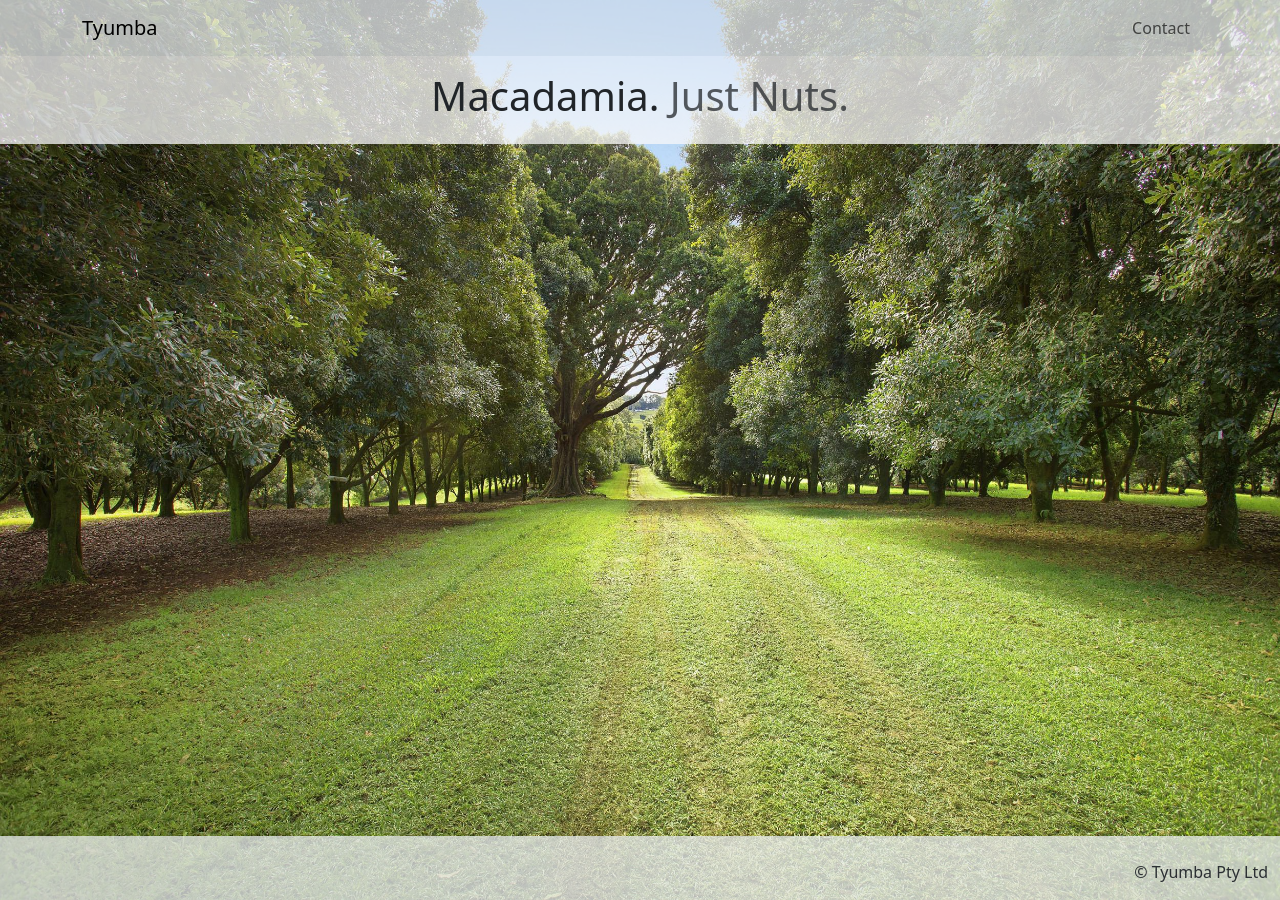
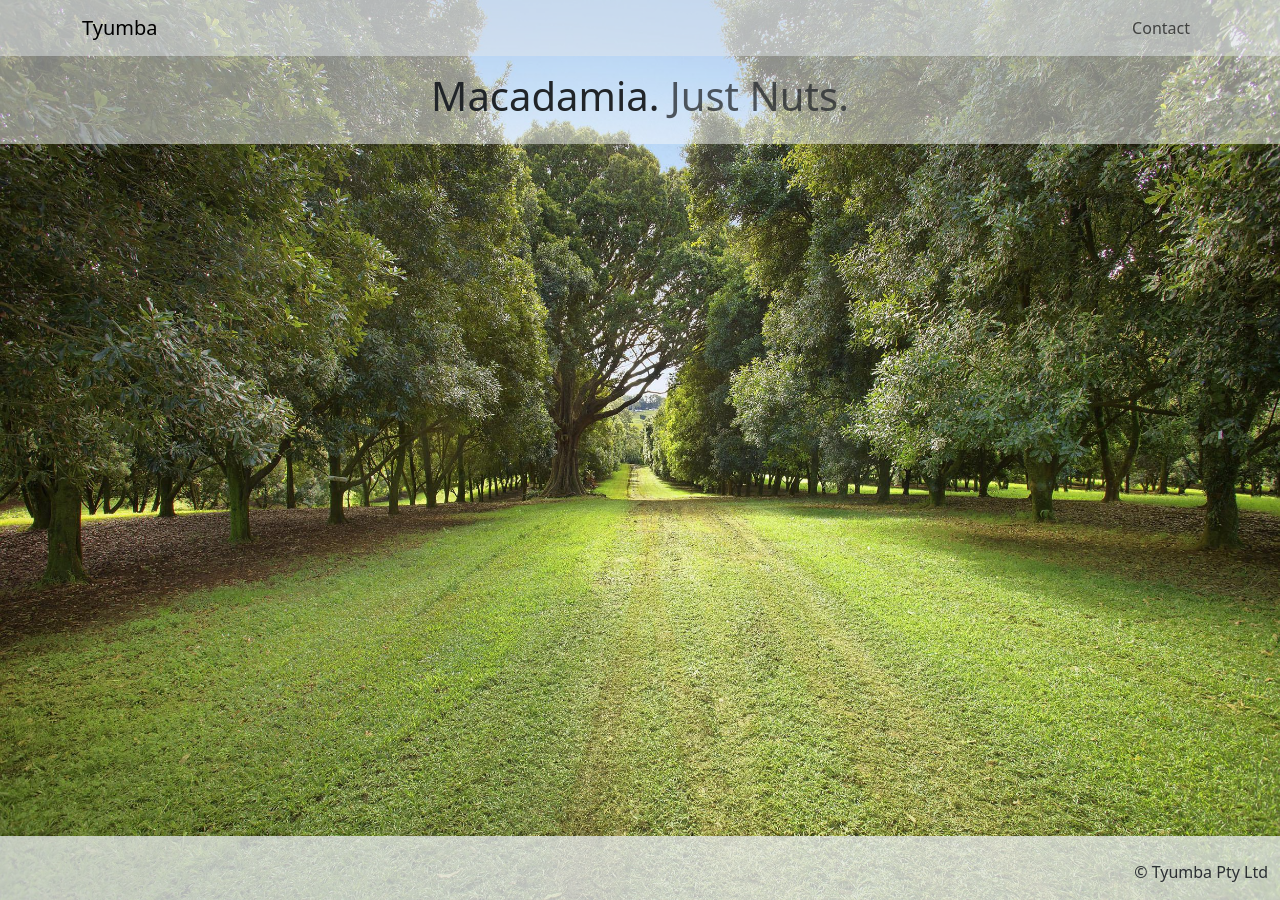
Before and after one commit to Tyumba/tyumba.com.au, a Jekyll site: the page built from index.html, in a window 1280 px wide. Built offline with Jekyll 4.4.1, drawn with Linux system fonts in a browser that asks for light colours.

Commit message:
Update header.html

```diff
--- a/_includes/header.html
+++ b/_includes/header.html
@@ -1,4 +1,4 @@
-<header class="container-fluid text-center bg-body-tertiary bg-opacity-75 py-3 px-5 mb-2">
+<header class="container-fluid text-center bg-body-tertiary bg-opacity-50 py-3 px-5 mb-2">
     {% if page.title %}<h1>{{page.title}}{% if page.subtitle %} <span class="text-muted">{{page.subtitle}}</span>{% endif %}</h1>{% endif %}
     {% if page.lead %}<p class="lead">{{page.lead}}</p>{% endif %}
 </header>
```
